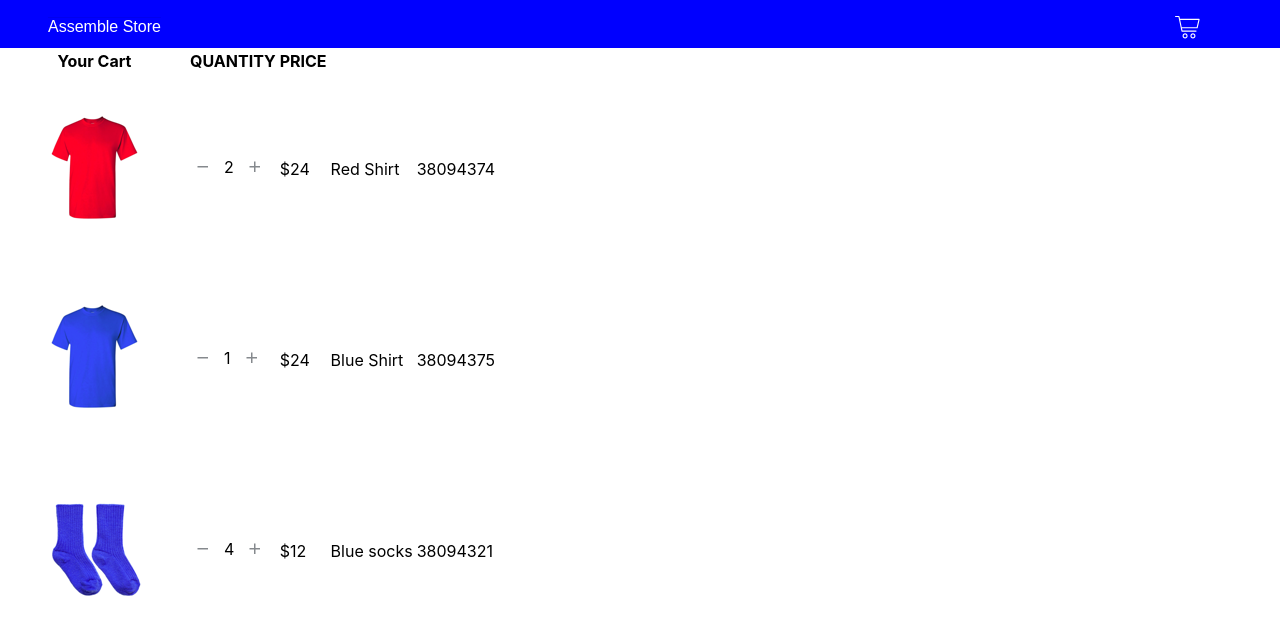
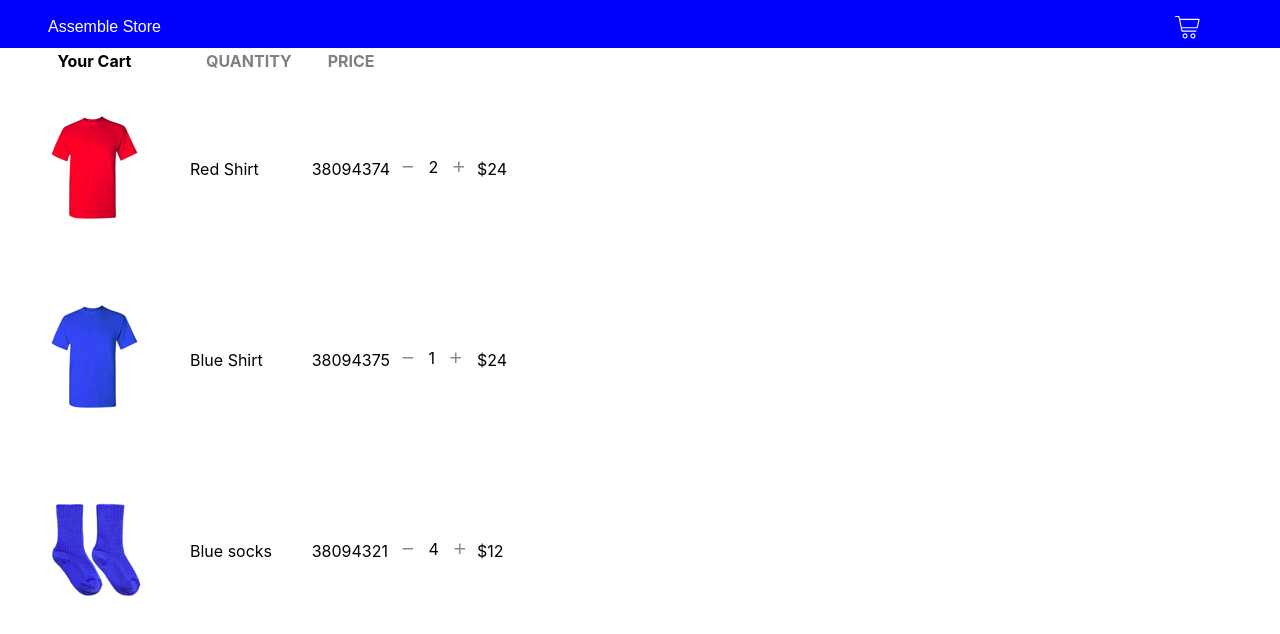
Before and after one commit to aramsay1026/checkout-app-public, a React (Create React App) app: page / in a window 1280 px wide. Shown: the top 634 px of the page. Built offline with nearby package versions, Linux system fonts and the light colour scheme.

Commit message:
Updated Label Color

```diff
--- /dev/null
+++ b/src/react-app-env.d.ts
@@ -0,0 +1 @@
+/// <reference types="react-scripts" />
--- a/src/routes/ReviewCart.tsx
+++ b/src/routes/ReviewCart.tsx
@@ -35,6 +35,11 @@ const ProductQuantityText = styled.span`
     top: -0.4em;
 `;
 
+const CartLabelText = styled.span`
+    padding: 0 1em;
+    color: gray;
+`;
+
 type ChangeProductCountType = (item: Item, newCount: number) => void;
 type ProductQuantityProps = {
     item: Item,
@@ -65,16 +70,17 @@ function productItem(props: Item, changeProductCount: ChangeProductCountType) {
     return (
         <tr>
             <td><ProductPicture {...props} /></td>
+            <td>{props.name}</td>
+            <td>{props.sku}</td>
             <td><ProductQuantity item={props} changeProductCount={changeProductCount} /></td>
             <td>${props.unitPrice}</td>
-            <td>{props.name}</td>
-            <td>{props.sku}</td>
+
         </tr>
     )
 }
 
 export default function ReviewCart() {
-    // const item = props.Item;
+
     return (
         <CartContext.Consumer>
             {(cartContextValue: any) => {
@@ -96,8 +102,8 @@ export default function ReviewCart() {
                     <table>
                         <tr>
                             <th>Your Cart</th>
-                            <th>QUANTITY</th>
-                            <th>PRICE</th>
+                            <th><CartLabelText>QUANTITY</CartLabelText></th>
+                            <th><CartLabelText>PRICE</CartLabelText></th>
                         </tr>
                         {cart.map((item: Item) => productItem(item, changeProductCount))}
                     </table>
```
